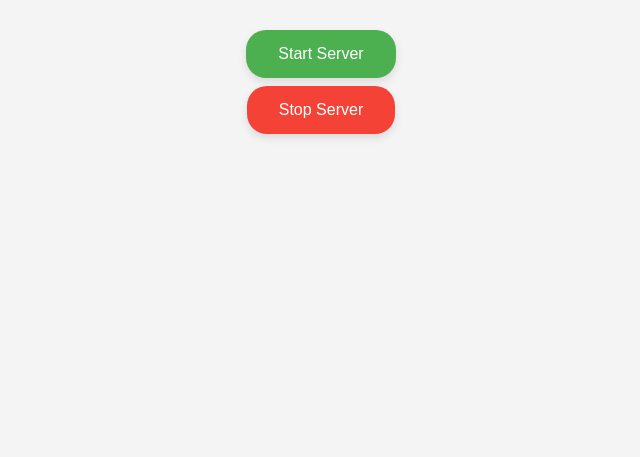
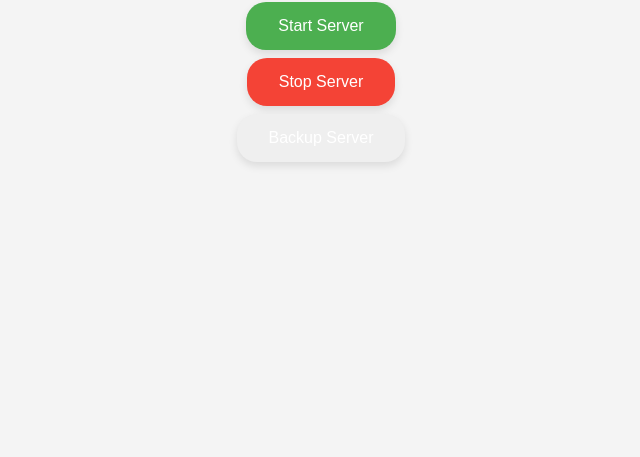
Before and after one commit to TheLongIslander/CreativeServerControlPanelWebsite, a website: page public/index.html in a window 1280 px wide. Shown: the part 383-840 px from the top of the page, without its empty margins (319-959 px from the left). Drawn offline with Linux system fonts and the light colour scheme; no server answers; sample sign-in values are in the browser's storage.

Commit message:
Added backup function to index.html

```diff
--- a/public/index.html
+++ b/public/index.html
@@ -11,6 +11,7 @@
     <h1>Creative Server Control Panel</h1>
     <button id="start-server">Start Server</button>
     <button id="stop-server">Stop Server</button>
+    <button id="backup-server">Backup Server</button> <!-- Backup button -->
 
     <script src="script.js"></script>
 </body>
```
